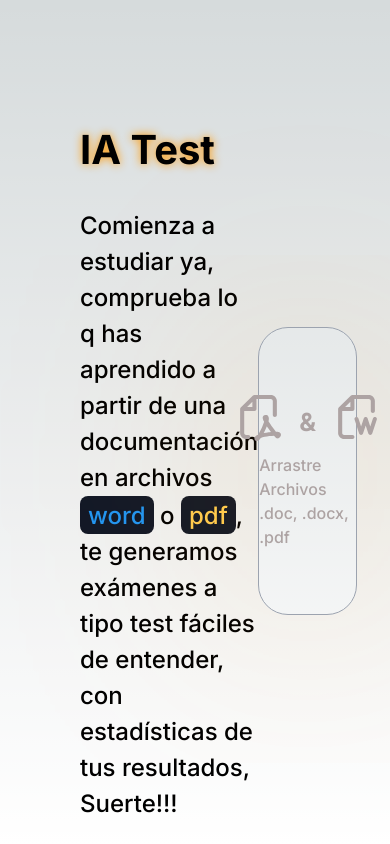
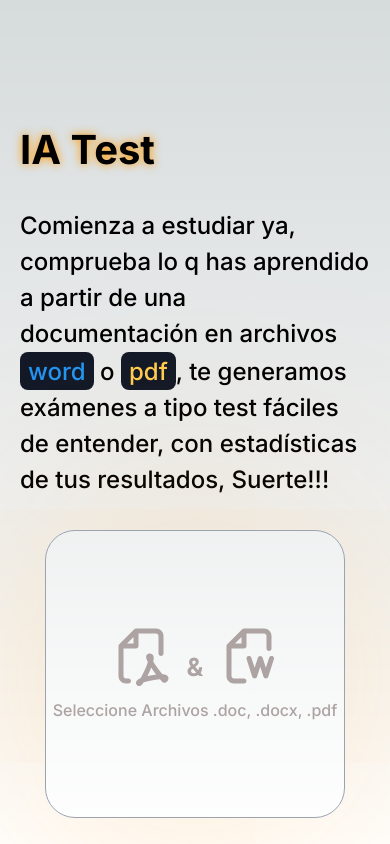
Before and after one commit to RodrigoInfante/IATest-Kackathon, a Next.js app: page / in a window 390 px wide. Built offline with nearby package versions, Linux system fonts and the light colour scheme.

Commit message:
estilos responsive para home y test

```diff
--- a/app/page.tsx
+++ b/app/page.tsx
@@ -5,8 +5,8 @@ import { TitlePage } from "@/components/TitlePage/TitlePage";
 import Image from "next/image";
 export default function Home() {
   return (
-    <main className="flex min-h-screen flex-col  pt-10 px-20">
-      <div className="flex justify-between pt-20 items-center">
+    <main className="flex min-h-screen flex-col  pt-10 px-5 md:px-20 pb-4">
+      <div className="flex flex-col gap-8 lg:flex-row justify-between pt-20 items-center ">
         <div className=" flex flex-col gap-7 max-w-[430px]">
           <TitlePage> IA Test</TitlePage>
           <DescriptionHome>
--- a/app/test/page.tsx
+++ b/app/test/page.tsx
@@ -4,7 +4,7 @@ export default async function Page({searchParams}:{searchParams:{"tests": string
 
 	const tests =JSON.parse(searchParams.tests)
 	return (
-		<main className="flex min-h-screen flex-col  pt-10 px-20">
+		<main className="flex min-h-screen flex-col px-5 pt-10 lg:px-20">
 			<TestProvider tests={tests}>
 				<Test ></Test>
 			</TestProvider>
--- a/components/Placeholder/PlaceholderDefault.tsx
+++ b/components/Placeholder/PlaceholderDefault.tsx
@@ -8,6 +8,6 @@ export const PlaceholderDefault = () => {
 			<span className="text-[25px] font-bold text-[#ada3a3]">&</span>
 			<WordIcon />
 		</div>
-		<p>Arrastre Archivos .doc, .docx, .pdf</p>
+		<p><span className="hidden lg:block">Arrastre o</span>Seleccione Archivos .doc, .docx, .pdf</p>
 	</Placeholder>
 }
--- a/components/Test/Test.tsx
+++ b/components/Test/Test.tsx
@@ -12,7 +12,7 @@ export const Test = () => {
 	const {currentTest,nextTest,position,previousTest, currentIndex}= useTest(tests)
 	const [validate, setValidate]=useState(false)
 	return (
-		<div className="flex flex-col w-[550px] drop-shadow-2xl shadow-white  border-gray-300 border rounded-[30px]">
+		<div className="flex flex-col w-full md:w-[550px] drop-shadow-2xl shadow-white  border-gray-300 border rounded-[30px]">
 			<TestHeader
 				about={currentTest.about}
 				hasNextTest={position}
```
